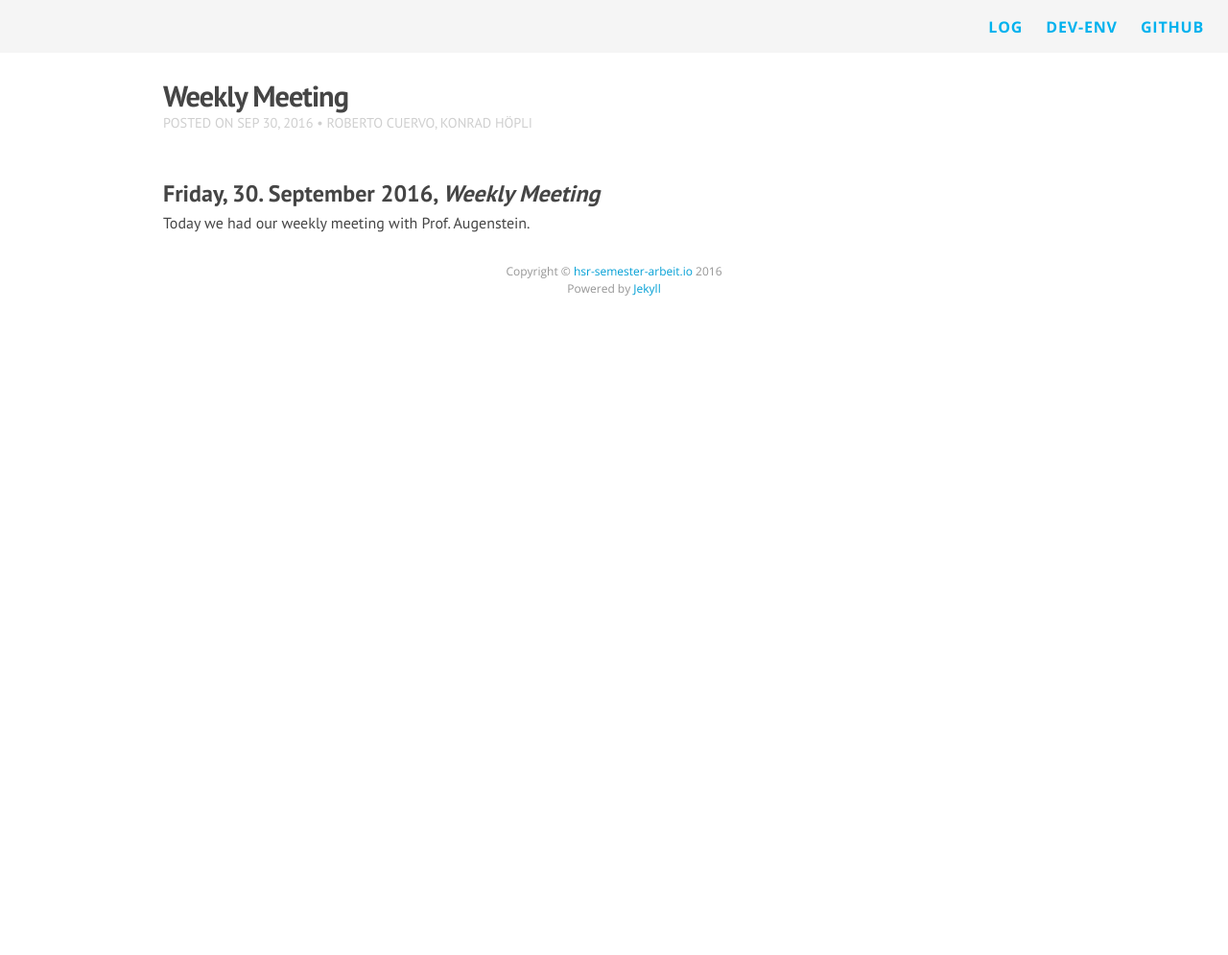
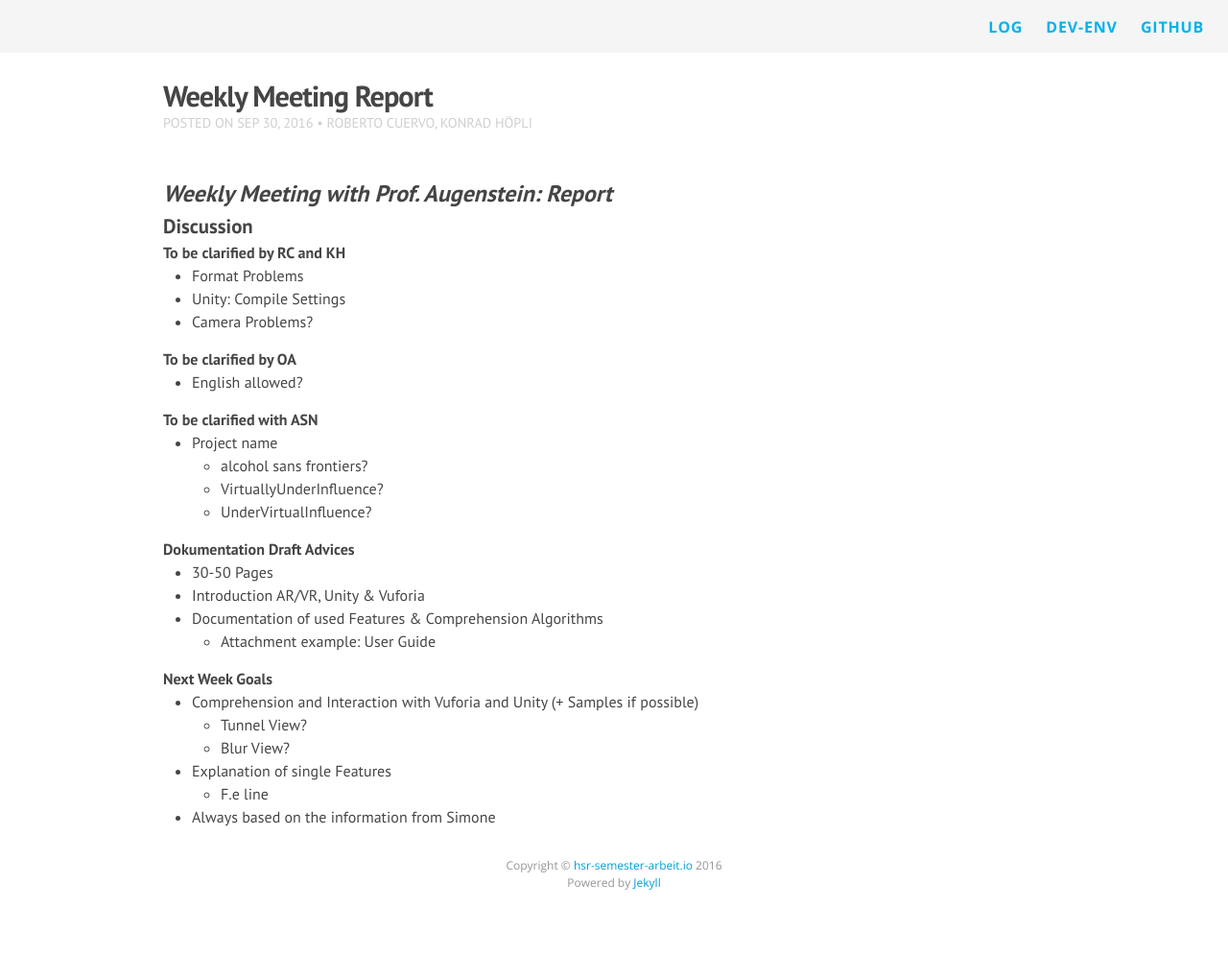
Before and after one commit to HSR-Semester-Arbeit2016/hsr-semester-arbeit2016.github.io, a Jekyll site: the page built from _posts/2016-09-30-weekly-meeting-roberto_cuervo.md, in a window 1280 px wide. Shown: the whole page at 96% size. Built offline with Jekyll 4.4.1, drawn with Linux system fonts in a browser that asks for light colours; nearby versions of some CDN libraries; before the commit the page ends 900 px from its top, so only the background shows below that.

Commit message:
Modified 2016-09-30 post

```diff
--- a/_posts/2016-09-30-weekly-meeting-roberto_cuervo.md
+++ b/_posts/2016-09-30-weekly-meeting-roberto_cuervo.md
@@ -1,10 +1,43 @@
 ---
 layout: post
-title: "Weekly Meeting"
+title: "Weekly Meeting Report"
 date: 2016-09-30
 categories:
 author: "Roberto Cuervo, Konrad Höpli"
 ---
-## Friday, 30. September 2016, *Weekly Meeting*
+## *Weekly Meeting with Prof. Augenstein: Report*
 
-Today we had our weekly meeting with Prof. Augenstein.
+### Discussion
+
+#### To be clarified by RC and KH
+
+- Format Problems
+- Unity: Compile Settings
+- Camera Problems?
+
+#### To be clarified by OA
+
+- English allowed?
+
+#### To be clarified with ASN
+
+- Project name
+  -  alcohol sans frontiers?
+  -  VirtuallyUnderInfluence?
+  -  UnderVirtualInfluence?
+
+#### Dokumentation Draft Advices
+
+- 30-50 Pages
+- Introduction AR/VR, Unity & Vuforia
+- Documentation of used Features & Comprehension Algorithms
+  - Attachment example: User Guide
+
+#### Next Week Goals
+
+-   Comprehension and Interaction with Vuforia and Unity (+ Samples if possible)
+    -   Tunnel View?
+    -   Blur View?
+-   Explanation of single Features
+    -   F.e line
+-   Always based on the information from Simone
```
